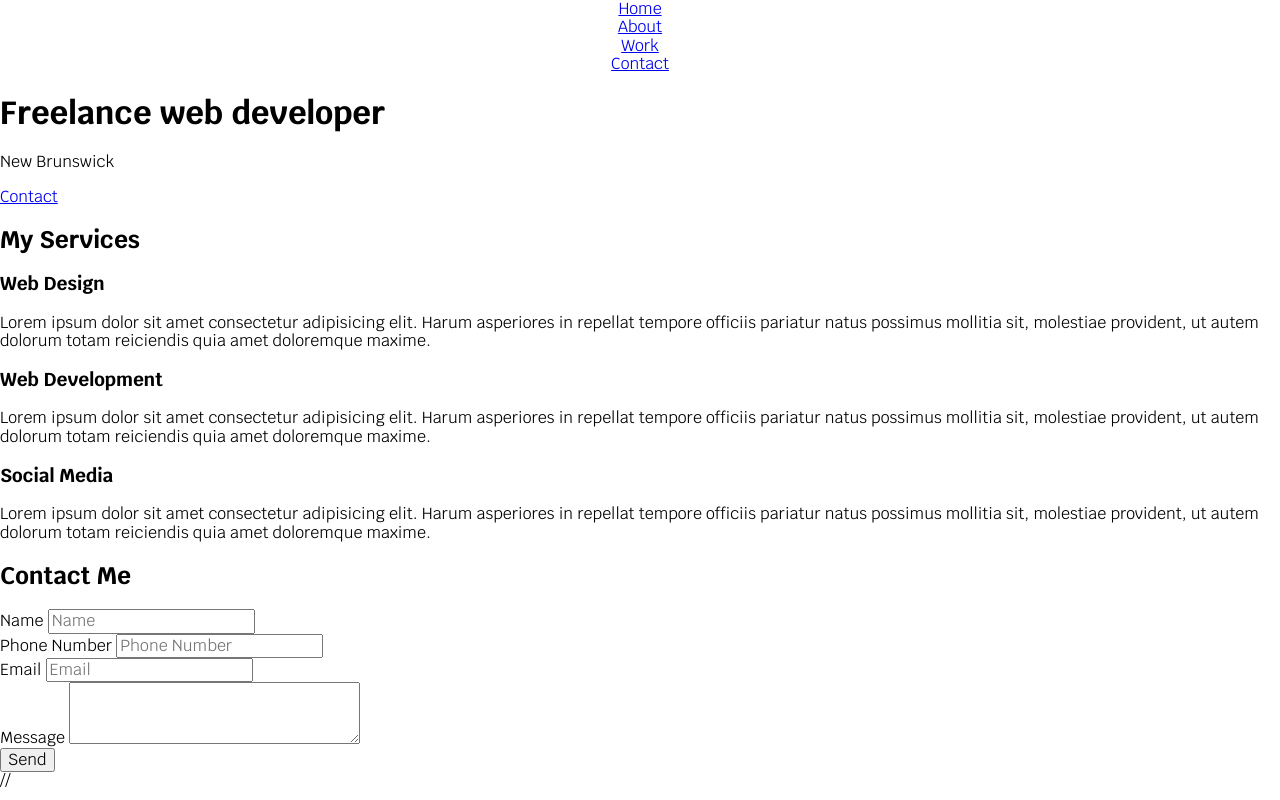
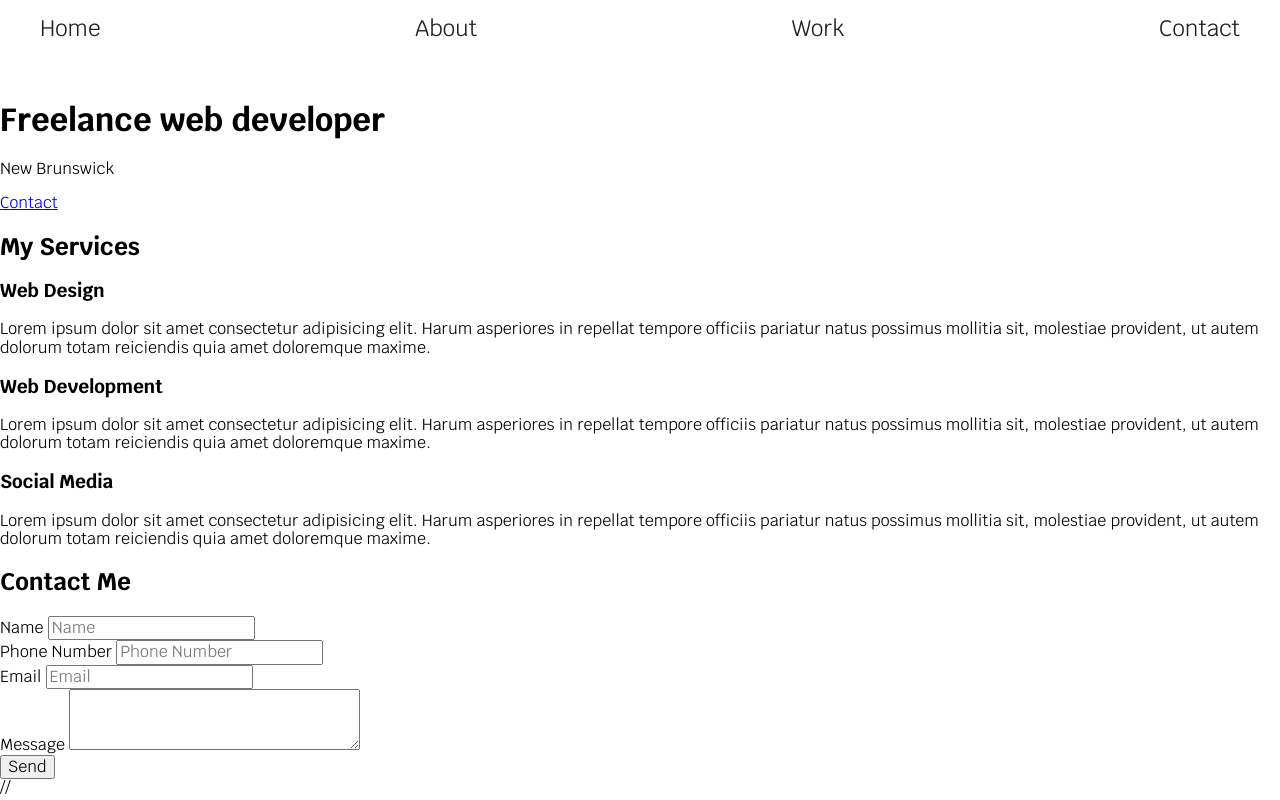
Before and after one commit to pedrolmr/web-mini-projects, a plain HTML site: page Freelancer-website/index.html in a window 1280 px wide. Drawn offline with nearby package versions, Linux system fonts and the light colour scheme.

Commit message:
styled the navigation bar

```diff
--- a/Freelancer-website/style.css
+++ b/Freelancer-website/style.css
@@ -24,7 +24,21 @@ body {
 .main-navigation {
   max-width: 1200px;
   margin: 0 auto;
+  padding: 1rem 0;
   display: flex;
   flex-direction: column;
   align-items: center;
 }
+@media (min-width: 768px) {
+  .main-navigation {
+    flex-direction: row;
+    justify-content: space-between;
+  }
+}
+
+.main-navigation a {
+  color: var(--dark);
+  text-decoration: none;
+  font-size: 1.4rem;
+  margin-bottom: 1.4rem;
+}
```
